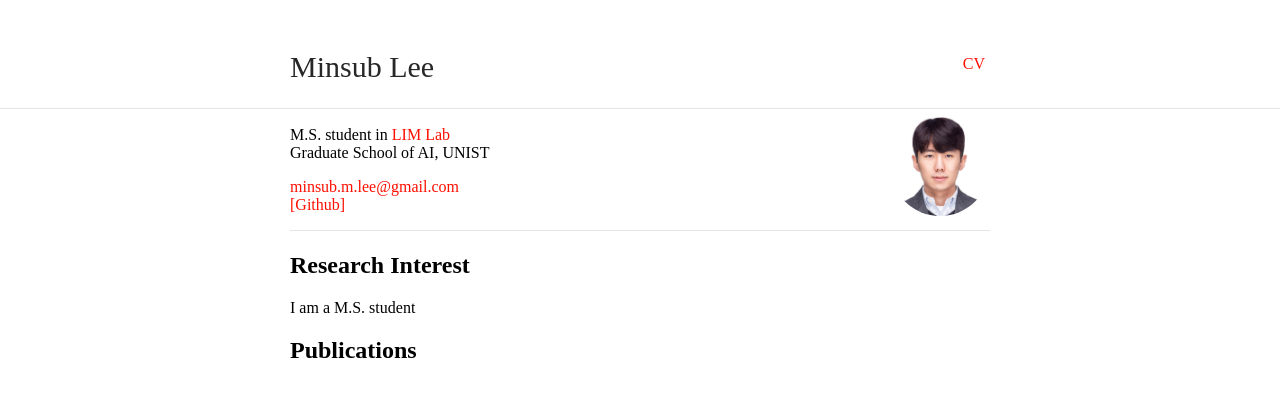
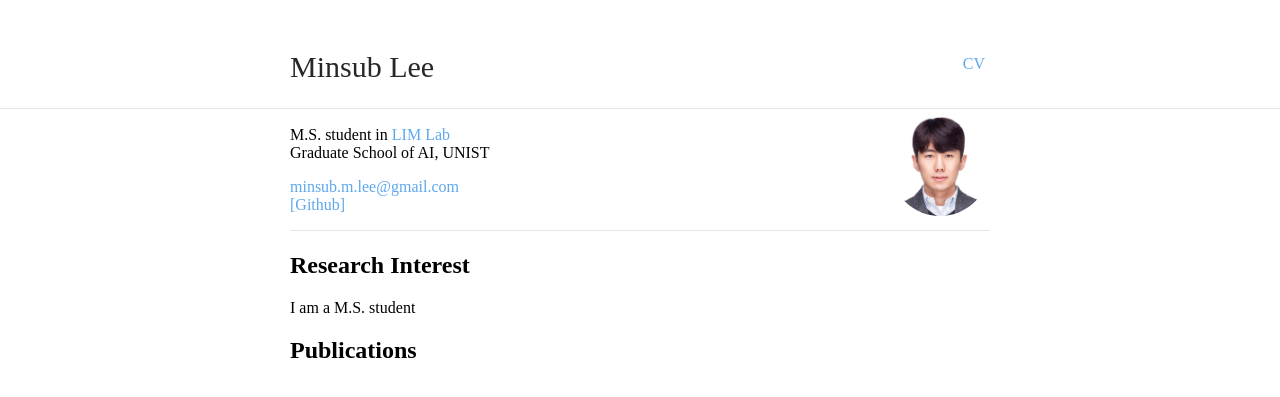
Before and after one commit to msublee/msublee.github.io, a Jekyll site: the page built from index.md, in a window 1280 px wide. Shown: the top 397 px of the page. Built offline with Jekyll 4.4.1, drawn with Linux system fonts in a browser that asks for light colours.

Commit message:
Theme changed

```diff
--- a/_sass/vars.scss
+++ b/_sass/vars.scss
@@ -2,7 +2,7 @@
  * Customization Variables
  */
 
-$accent: #FF0F00;
+$accent: #5da8ee;
 // $image-size: 85px;
 $image-size: 100px;
 
```
